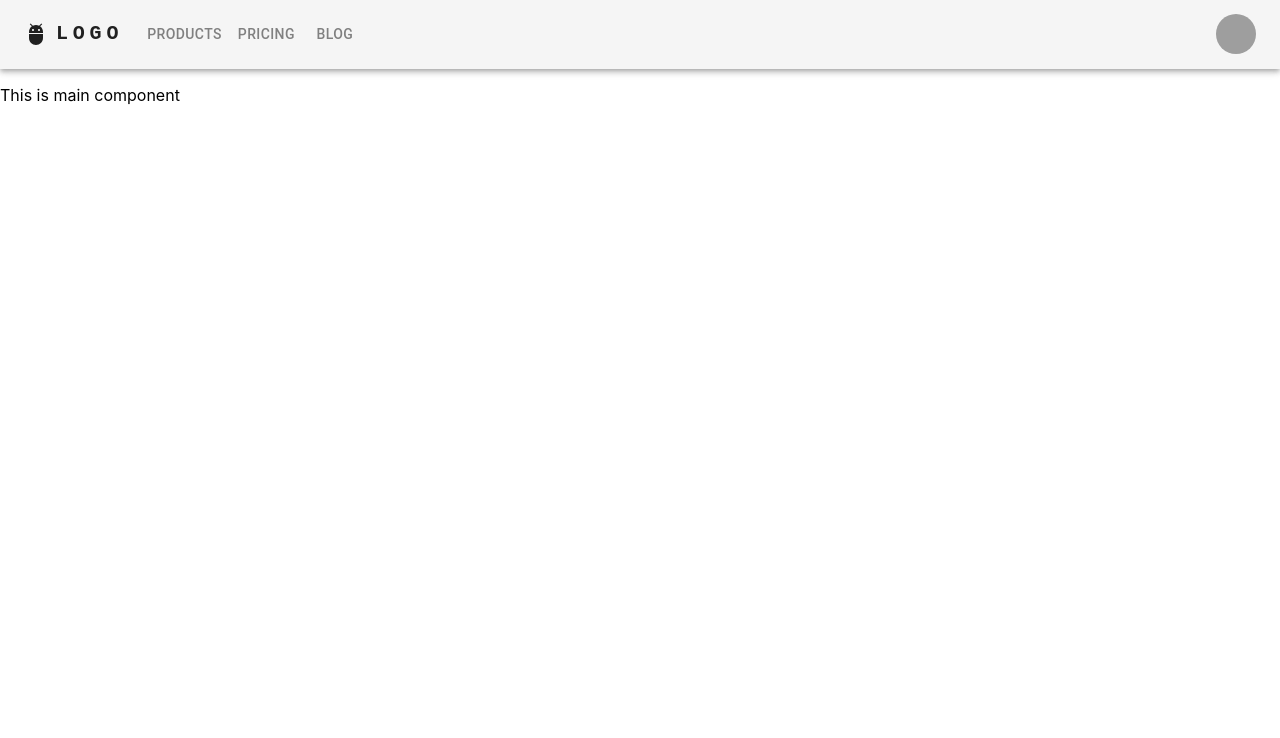
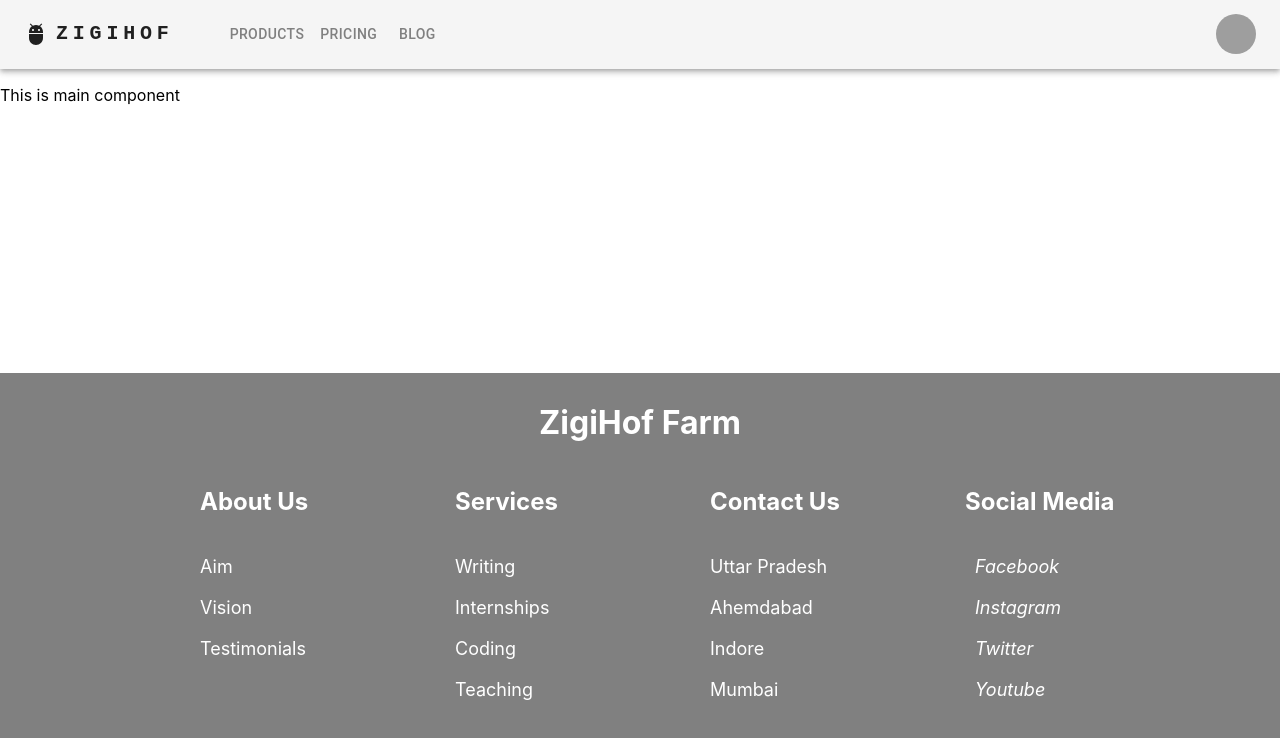
Before and after one commit to rinjiboy/ZigiHof-Wernau, a React (Create React App) app: page / in a window 1280 px wide. Shown: the top 738 px of the page. Built offline with nearby package versions, Linux system fonts and the light colour scheme; grey boxes are pictures that could not be loaded.

Commit message:
Footer added, components named differently

```diff
--- a/package.json
+++ b/package.json
@@ -17,6 +17,7 @@
     "react-dom": "^18.2.0",
     "react-router-dom": "^6.3.0",
     "react-scripts": "5.0.1",
+    "styled-components": "^5.3.5",
     "web-vitals": "^2.1.0"
   },
   "scripts": {
--- a/src/App.js
+++ b/src/App.js
@@ -4,7 +4,7 @@
 
 import React from 'react';
 import Routing from './routes';
-import MainView from './components/main-view/main-view';
+import MainView from './components/MainView/MainView';
 
 const theme = createTheme({
 	palette: {
--- /dev/null
+++ b/src/components/Footer/Footer.js
@@ -0,0 +1,77 @@
+import React from "react";
+import {
+Box,
+Container,
+Row,
+Column,
+FooterLink,
+Heading,
+} from "./FooterStyles";
+
+const Footer = () => {
+return (
+	<Box>
+	<h1 style={{ color: "white",
+				textAlign: "center",
+				marginTop: "-50px" }}>
+		ZigiHof Farm
+	</h1>
+	<Container>
+		<Row>
+		<Column>
+			<Heading>About Us</Heading>
+			<FooterLink href="#">Aim</FooterLink>
+			<FooterLink href="#">Vision</FooterLink>
+			<FooterLink href="#">Testimonials</FooterLink>
+		</Column>
+		<Column>
+			<Heading>Services</Heading>
+			<FooterLink href="#">Writing</FooterLink>
+			<FooterLink href="#">Internships</FooterLink>
+			<FooterLink href="#">Coding</FooterLink>
+			<FooterLink href="#">Teaching</FooterLink>
+		</Column>
+		<Column>
+			<Heading>Contact Us</Heading>
+			<FooterLink href="#">Uttar Pradesh</FooterLink>
+			<FooterLink href="#">Ahemdabad</FooterLink>
+			<FooterLink href="#">Indore</FooterLink>
+			<FooterLink href="#">Mumbai</FooterLink>
+		</Column>
+		<Column>
+			<Heading>Social Media</Heading>
+			<FooterLink href="#">
+			<i className="fab fa-facebook-f">
+				<span style={{ marginLeft: "10px" }}>
+				Facebook
+				</span>
+			</i>
+			</FooterLink>
+			<FooterLink href="#">
+			<i className="fab fa-instagram">
+				<span style={{ marginLeft: "10px" }}>
+				Instagram
+				</span>
+			</i>
+			</FooterLink>
+			<FooterLink href="#">
+			<i className="fab fa-twitter">
+				<span style={{ marginLeft: "10px" }}>
+				Twitter
+				</span>
+			</i>
+			</FooterLink>
+			<FooterLink href="#">
+			<i className="fab fa-youtube">
+				<span style={{ marginLeft: "10px" }}>
+				Youtube
+				</span>
+			</i>
+			</FooterLink>
+		</Column>
+		</Row>
+	</Container>
+	</Box>
+);
+};
+export default Footer;
--- /dev/null
+++ b/src/components/Footer/FooterStyles.js
@@ -0,0 +1,61 @@
+import styled from 'styled-components';
+
+export const Box = styled.div`
+padding: 80px 0px;
+background: grey;
+position: absolute;
+bottom: 0;
+width: 100%;
+
+
+@media (max-width: 1000px) {
+	padding: 70px 30px;
+}
+`;
+
+export const Container = styled.div`
+	display: flex;
+	flex-direction: column;
+	justify-content: center;
+	max-width: 1000px;
+	margin: 0 auto;
+	/* background: red; */
+`
+
+export const Column = styled.div`
+display: flex;
+flex-direction: column;
+text-align: left;
+margin-left: 60px;
+`;
+
+export const Row = styled.div`
+display: grid;
+grid-template-columns: repeat(auto-fill,
+						minmax(185px, 1fr));
+grid-gap: 20px;
+
+@media (max-width: 1000px) {
+	grid-template-columns: repeat(auto-fill,
+						minmax(200px, 1fr));
+}
+`;
+
+export const FooterLink = styled.a`
+color: #fff;
+margin-bottom: 20px;
+font-size: 18px;
+text-decoration: none;
+
+&:hover {
+	color: #FAC112;
+	transition: 200ms ease-in;
+}
+`;
+
+export const Heading = styled.p`
+font-size: 24px;
+color: #fff;
+margin-bottom: 40px;
+font-weight: bold;
+`;
--- a/src/components/main-view/main-view.js
+++ b/src/components/MainView/MainView.js
@@ -1,14 +1,18 @@
 import React from 'react';
-import NavBar from '../nav-bar/nav-bar';
+import NavBar from '../NavBar/NavBar';
+import Footer from '../Footer/Footer';
+import SlideShow from '../SlideShow/SlideShow'
 
 const MainView = () => {
 
         return(
             <React.Fragment>
                 <NavBar></NavBar>
+                <SlideShow></SlideShow>
                 <div>
                     <p> This is main component </p>
                 </div>
+                <Footer></Footer>
             </React.Fragment>
         );
 }
--- a/src/components/nav-bar/nav-bar.js
+++ b/src/components/NavBar/NavBar.js
@@ -47,7 +47,7 @@
             component="a"
             href="/"
             sx={{
-              mr: 2,
+              mr: 6,
               display: { xs: 'none', md: 'flex' },
               fontFamily: 'monospace',
               fontWeight: 700,
@@ -56,9 +56,8 @@
               textDecoration: 'none',
             }}
           >
-            LOGO
+            ZIGIHOF
           </Typography>
-
           <Box sx={{ flexGrow: 1, display: { xs: 'flex', md: 'none' } }}>
             <IconButton
               size="large"
--- /dev/null
+++ b/src/components/SlideShow/SlideShow.js
@@ -0,0 +1,18 @@
+import React from "react";
+
+
+const colors = ["#0088FE", "#00C49F", "#FFBB28"];
+
+const SlideShow = () => {
+  return (
+    <div className="slideshow">
+      <div className="slideshowSlider">
+        {colors.map((backgroundColor, index) => (
+          <div className="slide" key={index} style={{ backgroundColor }}/>
+        ))}
+      </div>
+    </div>
+  );
+}
+
+export default SlideShow;
--- a/src/components/about-us/about-us.js
+++ /dev/null
@@ -1,17 +0,0 @@
-import React from 'react'
-import './about-us.css';
-
-
-export default class AboutUs extends React.Component{
-    constructor(){
-        super();
-    }
-
-    render() {
-        return(
-            <React.Fragment>
-                <div>About us</div>
-            </React.Fragment>
-        );
-    }
-}
--- a/src/routes.js
+++ b/src/routes.js
@@ -1,15 +1,14 @@
 import React from 'react';
 import { Routes, Route } from 'react-router-dom';
 
-import MainView from './components/main-view/main-view';
-import AboutUs from './components/about-us/about-us';
+import MainView from './components/MainView/MainView';
+import Footer from './components/Footer/Footer';
 
 const Routing = () => {
 return(
 	<main>
 		<Routes>
 					<Route exact path="/" element={<MainView/>} />
-					<Route exact path="/about-us" element={<AboutUs/>} />
 		</Routes>
 	</main>
 	);
```
Also changed, not shown: src/components/nav-bar/nav-bar.css (deleted, +0 -9 lines), src/components/about-us/about-us.css (deleted), src/components/main-view/main-view.css (deleted), 1 other file (tests, documents, lock files or other folders).
